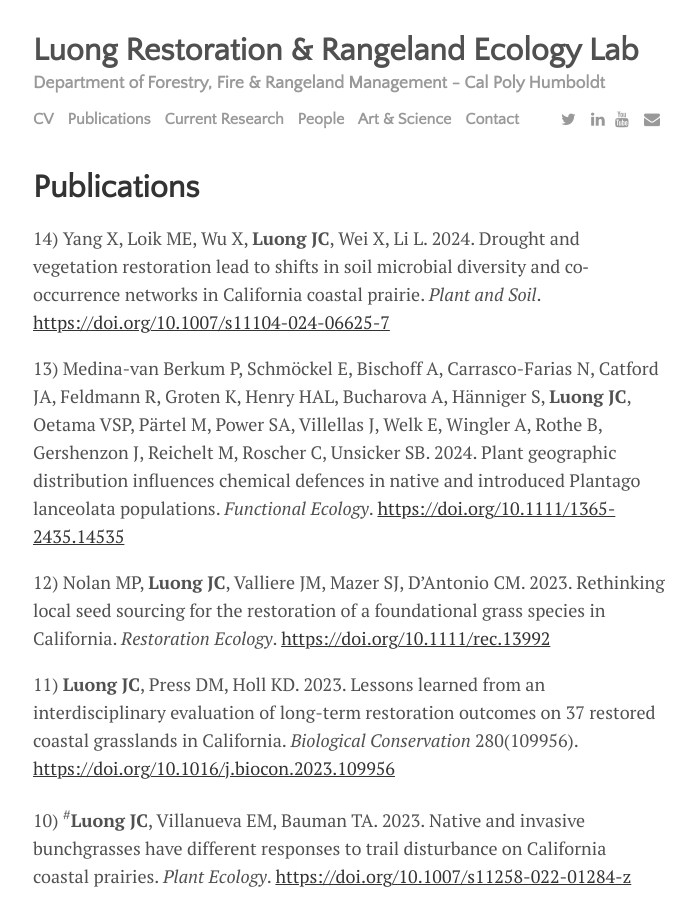
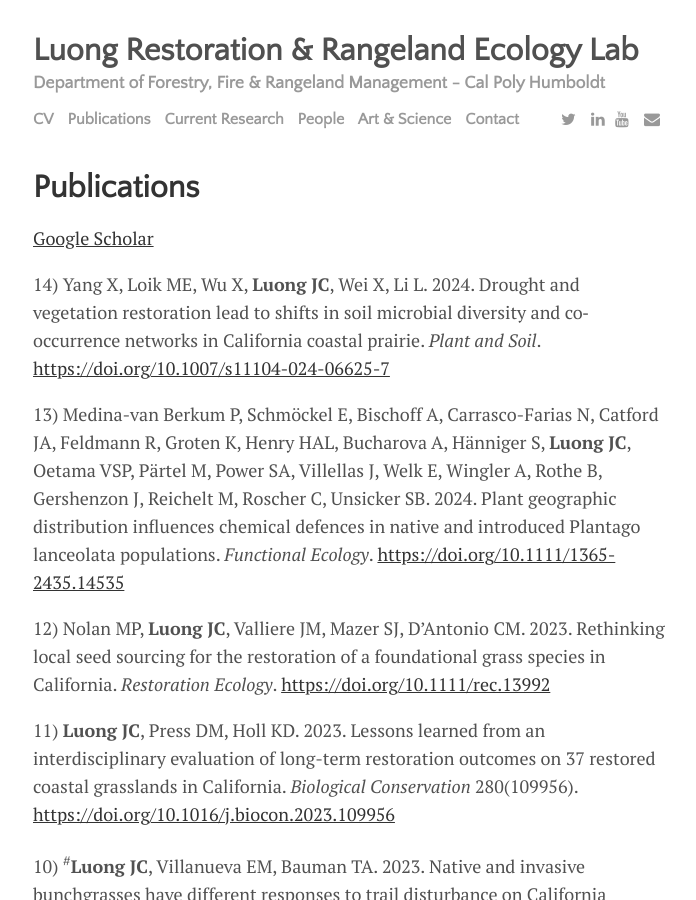
Before and after one commit to austinluong/justinluong.com, a Jekyll site: the page built from menu/publications.md, in a window 1280 px wide and 900 px high. Shown: the whole window, without its empty margins (291-987 px from the left). Built offline with Jekyll 4.4.1, drawn with Linux system fonts in a browser that asks for light colours; nearby versions of some CDN libraries.

Commit message:
Update publications.md

```diff
--- a/menu/publications.md
+++ b/menu/publications.md
@@ -2,6 +2,8 @@
 layout: page
 title: Publications
 ---
+[Google Scholar](https://scholar.google.com/citations?user=YSOJb-wAAAAJ&hl=en)
+
 14) Yang X, Loik ME, Wu X, **Luong JC**, Wei X, Li L. 2024. Drought and vegetation restoration lead to shifts in soil microbial diversity and co‐occurrence networks in California coastal prairie. *Plant and Soil*. <https://doi.org/10.1007/s11104-024-06625-7>
 
 13) Medina-van Berkum P, Schmöckel E, Bischoff A, Carrasco-Farias N, Catford JA, Feldmann R, Groten K, Henry HAL, Bucharova A, Hänniger S, **Luong JC**, Oetama VSP, Pärtel M, Power SA, Villellas J, Welk E, Wingler A, Rothe B, Gershenzon J, Reichelt M, Roscher C, Unsicker SB. 2024. Plant geographic distribution influences chemical defences in native and introduced Plantago lanceolata populations. *Functional Ecology*. <https://doi.org/10.1111/1365-2435.14535>
```
